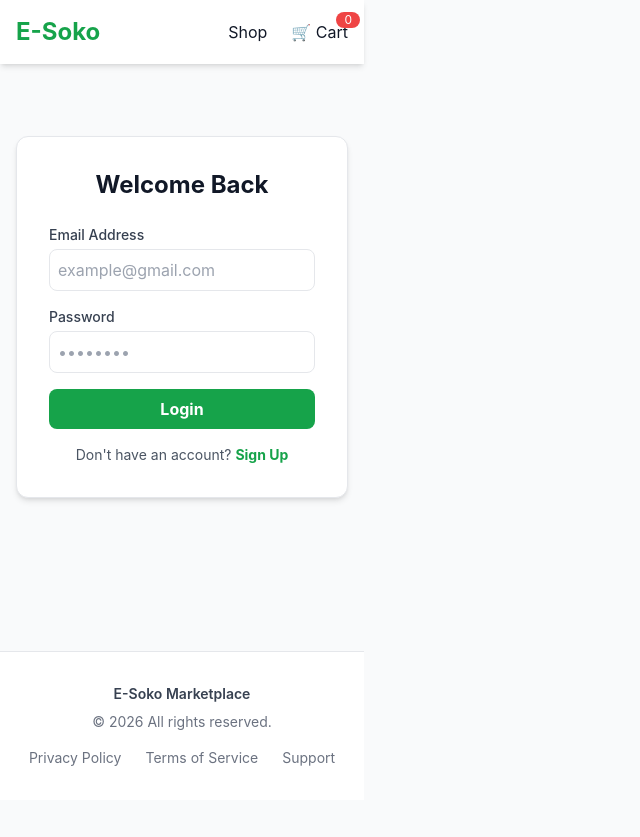
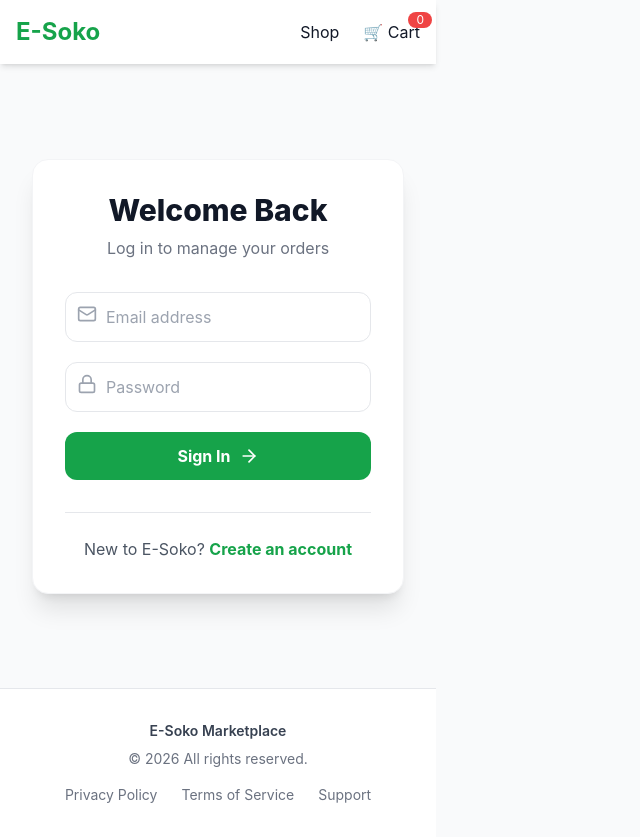
Before and after one commit to fixeg683/ecommerce-frontend, a React (Vite) app: page /login in a window 1280 px wide. Shown: the whole page, without its empty margins (0-640 px from the left). Before the commit the page ends 800 px from the top, so only its background shows below. Built offline with nearby package versions, Linux system fonts and the light colour scheme; no server answers.

Commit message:
modified Login.jsx Navbar.jsx Signup.jsx

```diff
--- a/src/pages/Login.jsx
+++ b/src/pages/Login.jsx
@@ -1,36 +1,46 @@
-import React, { useState } from 'react';
+import React from 'react';
 import { Link } from 'react-router-dom';
+import { Mail, Lock, ArrowRight } from 'lucide-react';
 
 const Login = () => {
-  const [formData, setFormData] = useState({ email: '', password: '' });
+  return (
+    <div className="flex items-center justify-center min-h-[70vh] px-4">
+      <div className="w-full max-w-md bg-white p-6 md:p-8 rounded-2xl shadow-xl border border-gray-100">
+        <div className="text-center mb-8">
+          <h2 className="text-3xl font-extrabold text-gray-900">Welcome Back</h2>
+          <p className="text-gray-500 mt-2">Log in to manage your orders</p>
+        </div>
 
-  return (
-    <div className="max-w-md mx-auto mt-10 bg-white p-8 rounded-xl shadow-md border">
-      <h2 className="text-2xl font-bold text-center mb-6">Welcome Back</h2>
-      <form className="space-y-4">
-        <div>
-          <label className="block text-sm font-medium text-gray-700">Email Address</label>
+        <form className="space-y-5">
+          <div className="relative">
+            <Mail className="absolute left-3 top-3 text-gray-400" size={20} />
             <input
               type="email"
-            className="w-full mt-1 p-2 border rounded-lg focus:ring-2 focus:ring-green-500 outline-none"
-            placeholder="example@gmail.com"
+              placeholder="Email address"
+              className="w-full pl-10 pr-4 py-3 rounded-xl border border-gray-200 focus:border-green-500 focus:ring-2 focus:ring-green-200 outline-none transition"
             />
           </div>
-        <div>
-          <label className="block text-sm font-medium text-gray-700">Password</label>
+
+          <div className="relative">
+            <Lock className="absolute left-3 top-3 text-gray-400" size={20} />
             <input
               type="password"
-            className="w-full mt-1 p-2 border rounded-lg focus:ring-2 focus:ring-green-500 outline-none"
-            placeholder="••••••••"
+              placeholder="Password"
+              className="w-full pl-10 pr-4 py-3 rounded-xl border border-gray-200 focus:border-green-500 focus:ring-2 focus:ring-green-200 outline-none transition"
             />
           </div>
-        <button className="w-full bg-green-600 text-white py-2 rounded-lg font-bold hover:bg-green-700 transition">
-          Login
+
+          <button className="w-full bg-green-600 text-white py-3 rounded-xl font-bold hover:bg-green-700 transform active:scale-95 transition flex items-center justify-center gap-2">
+            Sign In <ArrowRight size={20} />
           </button>
         </form>
-      <p className="mt-4 text-center text-sm text-gray-600">
-        Don't have an account? <Link to="/signup" className="text-green-600 font-bold">Sign Up</Link>
+
+        <div className="mt-8 text-center border-t pt-6">
+          <p className="text-gray-600">
+            New to E-Soko? <Link to="/signup" className="text-green-600 font-bold hover:underline">Create an account</Link>
           </p>
+        </div>
+      </div>
     </div>
   );
 };
--- a/src/pages/Navbar.jsx
+++ b/src/pages/Navbar.jsx
@@ -1,21 +1,50 @@
+import React, { useState } from 'react';
 import { Link } from 'react-router-dom';
-import { useCart } from '../context/CartContext';
+import { ShoppingCart, User, Store, Menu, X } from 'lucide-react';
 
 const Navbar = () => {
-  const { cart } = useCart();
+  const [isOpen, setIsOpen] = useState(false);
+
   return (
-    <nav className="bg-white shadow-md p-4 flex justify-between items-center sticky top-0 z-50">
-      <Link to="/" className="text-2xl font-bold text-green-600">Digital Products</Link>
-      <div className="flex gap-6 items-center">
-        <Link to="/" className="hover:text-green-600">Shop</Link>
-        <Link to="/cart" className="relative">
-          <span className="bg-red-500 text-white text-xs rounded-full px-2 absolute -top-2 -right-3">
-            {cart.length}
-          </span>
-          🛒 Cart
+    <nav className="bg-white shadow-sm border-b sticky top-0 z-50">
+      <div className="container mx-auto px-4 h-16 flex items-center justify-between">
+        {/* Logo */}
+        <Link to="/" className="text-xl md:text-2xl font-bold text-green-600 flex items-center gap-2">
+          <Store size={28} />
+          <span>Digital Products</span>
         </Link>
+
+        {/* Desktop Menu */}
+        <div className="hidden md:flex items-center gap-8">
+          <Link to="/" className="text-gray-600 hover:text-green-600 font-medium">Shop</Link>
+          <Link to="/cart" className="relative text-gray-600 hover:text-green-600">
+            <ShoppingCart size={24} />
+            <span className="absolute -top-2 -right-2 bg-red-500 text-white text-xs rounded-full h-5 w-5 flex items-center justify-center">0</span>
+          </Link>
+          <Link to="/login" className="flex items-center gap-2 bg-green-600 text-white px-5 py-2 rounded-lg hover:bg-green-700 transition font-semibold">
+            <User size={18} />
+            Login
+          </Link>
+        </div>
+
+        {/* Mobile Toggle Button */}
+        <button className="md:hidden text-gray-600" onClick={() => setIsOpen(!isOpen)}>
+          {isOpen ? <X size={28} /> : <Menu size={28} />}
+        </button>
       </div>
+
+      {/* Mobile Menu Overlay */}
+      {isOpen && (
+        <div className="md:hidden bg-white border-t p-4 space-y-4 shadow-lg animate-in slide-in-from-top">
+          <Link to="/" onClick={() => setIsOpen(false)} className="block text-gray-600 font-medium py-2">Shop</Link>
+          <Link to="/cart" onClick={() => setIsOpen(false)} className="block text-gray-600 font-medium py-2">Cart (0)</Link>
+          <Link to="/login" onClick={() => setIsOpen(false)} className="block w-full text-center bg-green-600 text-white py-3 rounded-lg font-bold">
+            Login / Signup
+          </Link>
+        </div>
+      )}
     </nav>
   );
 };
+
 export default Navbar;
--- a/src/pages/Signup.jsx
+++ b/src/pages/Signup.jsx
@@ -18,12 +18,13 @@
           <label className="block text-sm font-medium text-gray-700">Password</label>
           <input type="password" className="w-full mt-1 p-2 border rounded-lg" placeholder="Min 8 characters" />
         </div>
-        <button className="w-full bg-blue-600 text-white py-2 rounded-lg font-bold hover:bg-blue-700 transition">
+        <button className="w-full bg-green-600 text-white py-2 rounded-lg font-bold hover:bg-green-700 transition">
           Register
         </button>
       </form>
       <p className="mt-4 text-center text-sm text-gray-600">
-        Already have an account? <Link to="/login" className="text-blue-600 font-bold">Login</Link>
+        Already have an account?{' '}
+        <Link to="/login" className="text-green-600 font-bold">Login</Link>
       </p>
     </div>
   );
```
Lines whose indentation alone changed are shown as unchanged.
